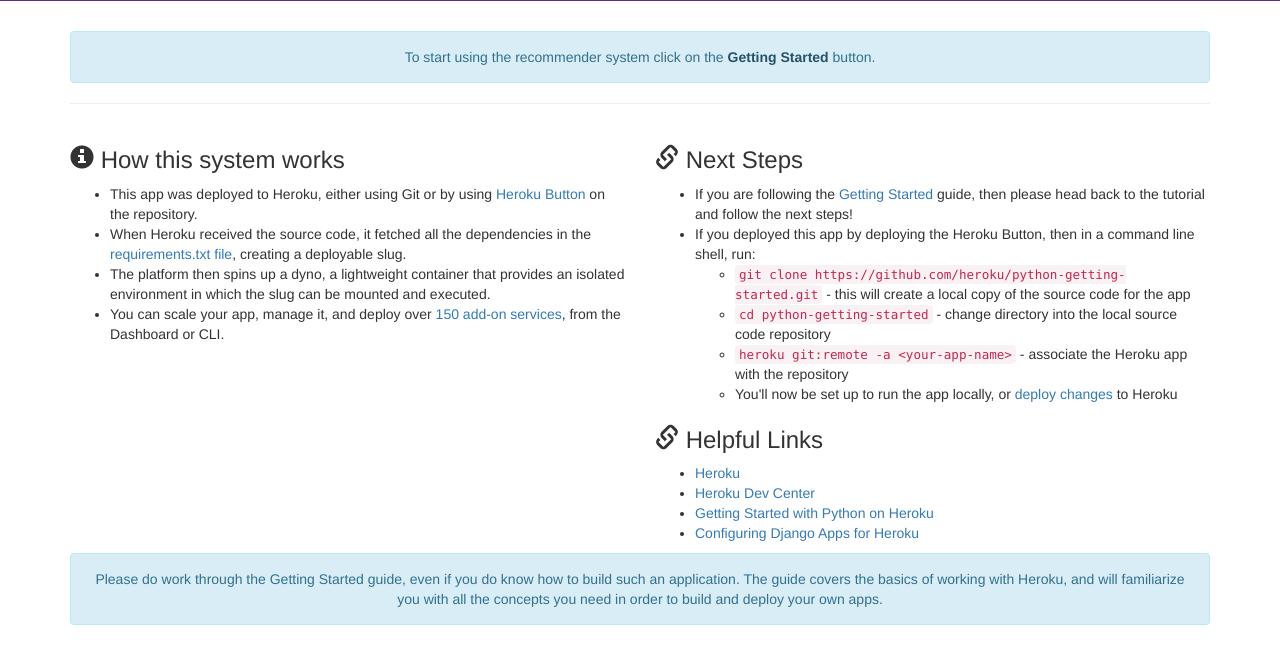
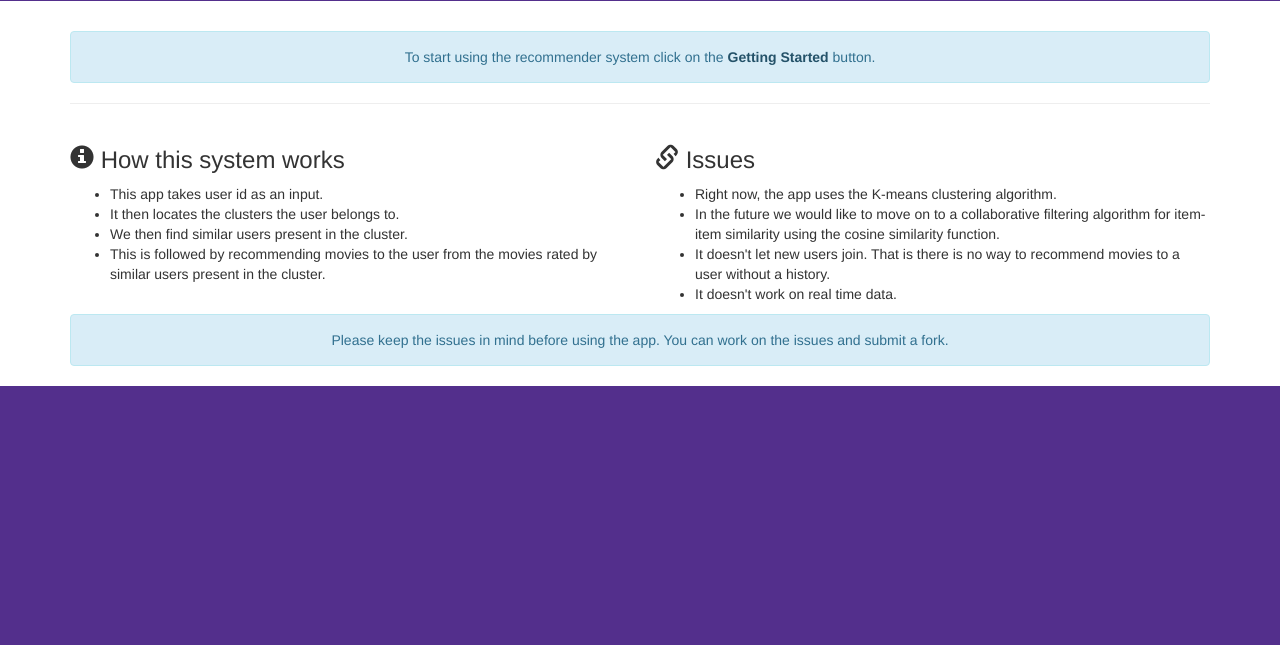
Before and after one commit to AvaisP/recommend-movies, a Django app: page / in a window 1280 px wide. Shown: the part 566-1211 px from the top of the page. After the commit the page ends 952 px from the top, so only its background shows below. Run offline with Django 3.2, Linux system fonts and the light colour scheme; some libraries are stand-ins or nearby versions.

Commit message:
Modified home page

```diff
--- a/app/templates/index.html
+++ b/app/templates/index.html
@@ -23,36 +23,24 @@
     <div class="col-md-6">
       <h3><span class="glyphicon glyphicon-info-sign"></span> How this system works</h3>
       <ul>
-        <li>This app was deployed to Heroku, either using Git or by using <a href="https://github.com/heroku/python-getting-started">Heroku Button</a> on the repository.</li>
-
-        <li>When Heroku received the source code, it fetched all the dependencies in the <a href="https://github.com/heroku/python-getting-started/blob/master/requirements.txt">requirements.txt file</a>, creating a deployable slug.</li>
-        <li>The platform then spins up a dyno, a lightweight container that provides an isolated environment in which the slug can be mounted and executed.</li>
-        <li>You can scale your app, manage it, and deploy over <a href="https://addons.heroku.com/">150 add-on services</a>, from the Dashboard or CLI.</li>
+        <li>This app takes user id as an input.</li>
+        <li>It then locates the clusters the user belongs to.</li>
+        <li>We then find similar users present in the cluster.</li>
+        <li>This is followed by recommending movies to the user from the movies rated by similar users present in the cluster.</li>
       </ul>
     </div>
     <div class="col-md-6">
-      <h3><span class="glyphicon glyphicon-link"></span> Next Steps</h3>
+      <h3><span class="glyphicon glyphicon-link"></span> Issues</h3>
       <ul>
-        <li>If you are following the <a href="https://devcenter.heroku.com/articles/getting-started-with-python">Getting Started</a> guide, then please head back to the tutorial and follow the next steps!</li>
-        <li>If you deployed this app by deploying the Heroku Button, then in a command line shell, run:</li>
-        <ul>
-          <li><code>git clone https://github.com/heroku/python-getting-started.git</code> - this will create a local copy of the source code for the app</li>
-          <li><code>cd python-getting-started</code> - change directory into the local source code repository</li>
-          <li><code>heroku git:remote -a &lt;your-app-name></code> - associate the Heroku app with the repository</li>
-          <li>You'll now be set up to run the app locally, or <a href="https://devcenter.heroku.com/articles/getting-started-with-python#push-local-changes">deploy changes</a> to Heroku</li>
-        </ul>
-      </ul>
-      <h3><span class="glyphicon glyphicon-link"></span> Helpful Links</h3>
-      <ul>
-        <li><a href="https://www.heroku.com/home">Heroku</a></li>
-        <li><a href="https://devcenter.heroku.com/">Heroku Dev Center</a></li>
-        <li><a href="https://devcenter.heroku.com/articles/getting-started-with-python">Getting Started with Python on Heroku</a></li>
-        <li><a href="https://devcenter.heroku.com/articles/django-app-configuration">Configuring Django Apps for Heroku</a></li>
+        <li>Right now, the app uses the K-means clustering algorithm.</li>
+          <li>In the future we would like to move on to a collaborative filtering algorithm for item-item similarity using the cosine similarity function.</li>
+          <li>It doesn't let new users join. That is there is  no way to recommend movies to a user without a history.</li>
+          <li>It doesn't work on real time data.</li>
       </ul>
     </div>
   </div> <!-- row -->
    <div class="alert alert-info text-center" role="alert">
-    Please do work through the Getting Started guide, even if you do know how to build such an application.  The guide covers the basics of working with Heroku, and will familiarize you with all the concepts you need in order to build and deploy your own apps.
+    Please keep the issues in mind before using the app. You can work on the issues and submit a fork.
   </div>
 </div>
 {% endblock %}
```
